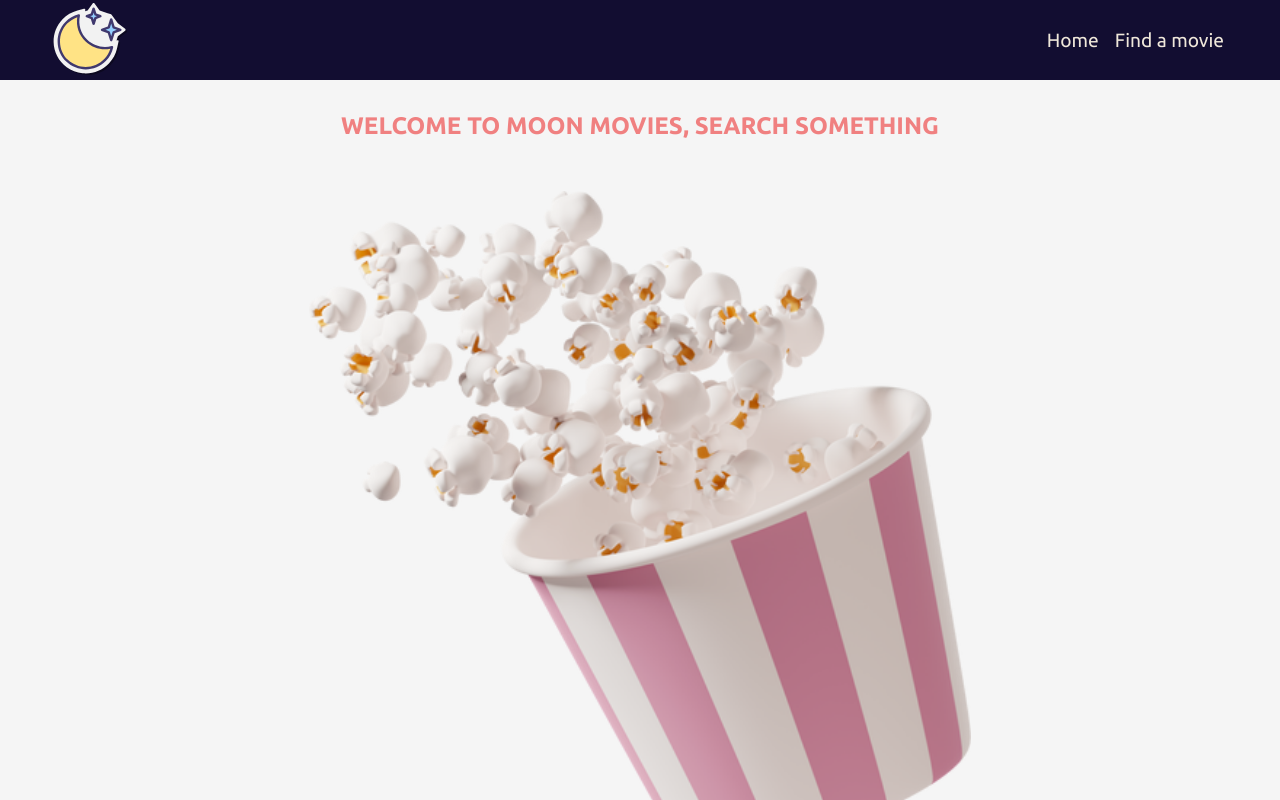
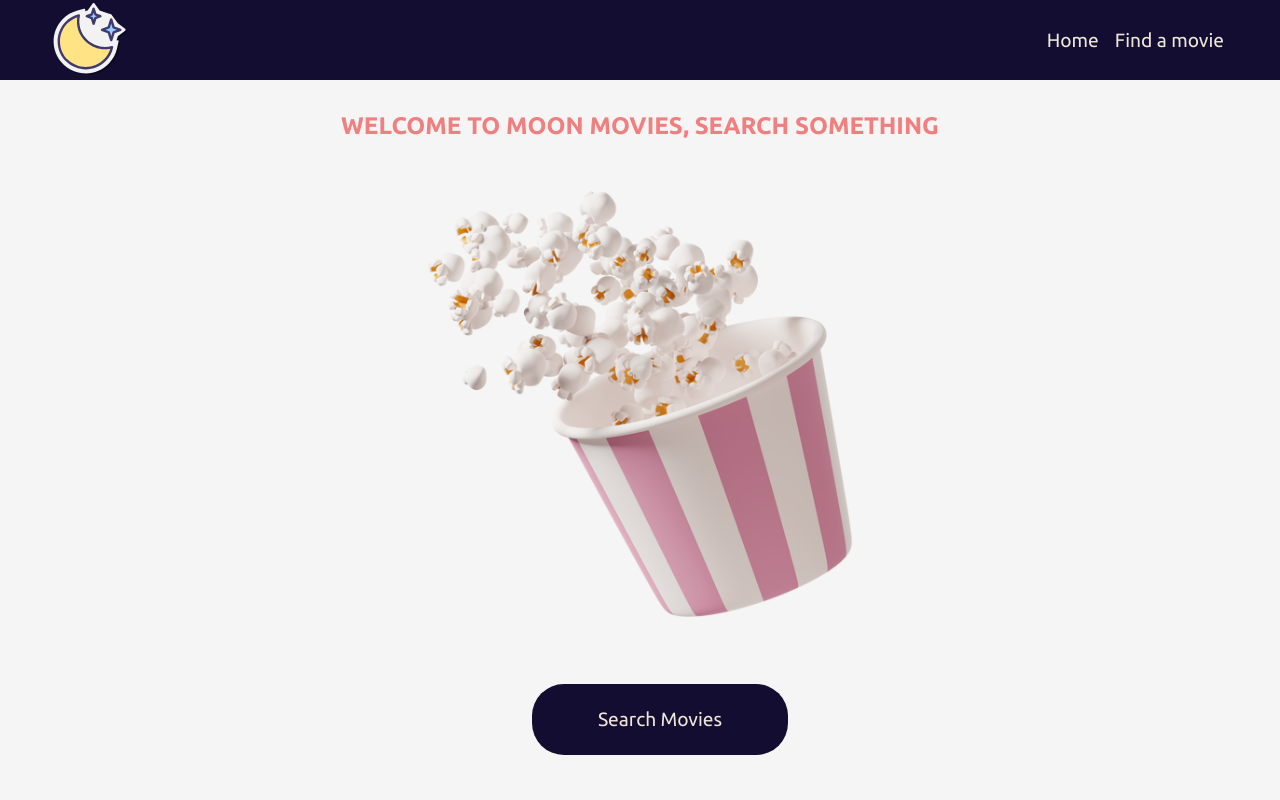
Before and after one commit to kelly1801/movie-site, a React (Vite) app: page / in a window 1280 px wide. Shown: the top 800 px of the page. Built offline with nearby package versions, Linux system fonts and the light colour scheme.

Commit message:
finish home page

```diff
--- a/src/index.css
+++ b/src/index.css
@@ -9,6 +9,12 @@
 
 
 }
+.flex{
+  display: flex;
+  flex-direction: column;
+  align-items: center;
+  justify-content: center;
+}
 :root {
   --primary: #120d31;
   --secondary: #efe7da;
@@ -18,7 +24,18 @@
   text-transform: capitalize;
   margin-left: 0.5rem;
 }
+.home-btn{
+width: 20%;
+  color: var(--secondary);
+  background-color: var(--primary);
+padding: 1.5rem ;
+  border-radius: 2rem;
+margin: 3rem 0;
+margin-left: 2.5rem;
+  font-size: 1.2rem;
+  cursor: pointer;
 
+}
 .recolor{
   background-color: var(--primary);
   color: var(--secondary);
--- a/src/pages/Home.jsx
+++ b/src/pages/Home.jsx
@@ -1,17 +1,24 @@
 import React from 'react'
 import OnStart from '../components/OnStart'
 import NavBar from '../components/navBar'
+import {useNavigate } from "react-router-dom";
 
 function Home() {
 
 
-
+  let navigate = useNavigate()
     return (
   <>
   <div className='recolor'>
   <NavBar />
   </div>
+  <div className='flex'>
 <OnStart/>
+
+<button className='home-btn' onClick={() => navigate("/search")}>
+  Search Movies
+</button>
+</div>
 </>
 
   )
--- a/src/pages/searchPage.jsx
+++ b/src/pages/searchPage.jsx
@@ -1,11 +1,10 @@
-import React, { useState, useEffect, useRef } from "react";
-import Footer from "../components/footer";
+import React, { useState, useEffect} from "react";
 import Header from "../components/Header";
 import Movie from "../components/Movie";
 import LoadingState from "../components/LoadingState";
 import OnStart from "../components/OnStart";
 import axios from "axios";
-import MovieInfo from "./movieInfo";
+
 
 function SearchPage() {
   const [movies, setMovies] = useState([]);
```
